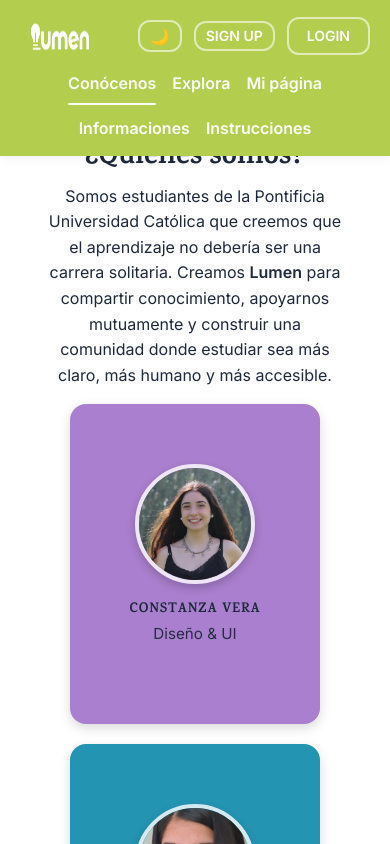
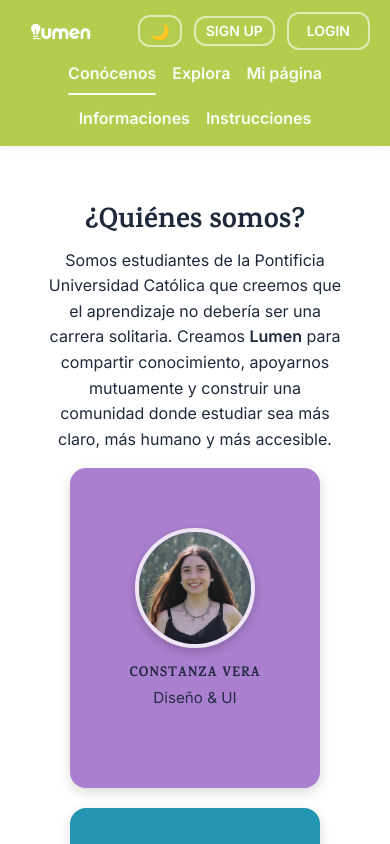
Before and after one commit to IIC2513/CDJ_frontend_25-2, a React (Vite) app: page /about in a window 390 px wide. Built offline with nearby package versions, Linux system fonts and the light colour scheme.

Commit message:
fix:resposivev2

```diff
--- a/src/App.css
+++ b/src/App.css
@@ -1,8 +1,25 @@
+/* ===== Base global + Navbar fija ===== */
 html {
-  /* la altura de la navbar será configurada según el breakpoint en Navbar.jsx */
+  /* Altura por defecto de la navbar (desktop) */
   --navbar-h: 80px;
 }
 
+/* Ajustar la altura de la navbar según los breakpoints definidos en Navbar.jsx */
+@media (max-width: 920px) {
+  html { --navbar-h: 116px; }
+}
+
+@media (max-width: 720px) {
+  html { --navbar-h: 144px; }
+  #root { padding: 1.5rem; }
+  h1 { font-size: 1.8rem; }
+}
+
+@media (max-width: 380px) {
+  html { --navbar-h: 156px; }
+}
+
+/* Aplicar espacio superior al body según la altura de la navbar */
 body {
   padding-top: var(--navbar-h);
   margin: 0;
@@ -14,6 +31,7 @@
   text-rendering: optimizeLegibility;
 }
 
+/* Contenedor principal (centrado y con ancho máximo) */
 #root {
   max-width: 1280px;
   margin: 0 auto;
@@ -22,12 +40,14 @@
   box-sizing: border-box;
 }
 
+/* Contenedor reutilizable */
 .container {
   max-width: 1200px;
   margin: 0 auto;
   padding: clamp(1rem, 3vw, 2rem);
 }
 
+/* Tipografía de títulos */
 h1, h2, h3 {
   font-family: "Karma", serif;
   line-height: 1.2;
@@ -35,6 +55,7 @@
   color: var(--gray-900);
 }
 
+/* Párrafos generales */
 p {
   max-width: 70ch;
   margin: 0 auto 1.2em;
@@ -43,6 +64,7 @@
   color: var(--gray-700);
 }
 
+/* Enlaces base */
 a {
   color: var(--brand-teal);
   text-decoration: none;
@@ -54,6 +76,7 @@
   color: var(--brand-purple);
 }
 
+/* Superficie genérica (tarjetas, modales, etc.) */
 .app-surface {
   padding: 2em;
   background: var(--card);
--- a/src/App.jsx
+++ b/src/App.jsx
@@ -6,6 +6,8 @@
 } from "react-router-dom";
 import { AuthProvider } from "./context/AuthContext";
 import { ThemeProvider } from "./context/ThemeContext";
+import ScrollToTop from "./components/ScrollToTop";
+
 import Navbar from "./components/Navbar/Navbar";
 import Landing from "./pages/Landing/Landing";
 import AboutUs from "./pages/AboutUs/AboutUs";
@@ -22,6 +24,7 @@
     <ThemeProvider>
       <AuthProvider>
         <Router>
+          <ScrollToTop />
           <Navbar />
           <Routes>
             <Route path="/" element={<Landing />} />
--- a/src/components/Navbar/Navbar.css
+++ b/src/components/Navbar/Navbar.css
@@ -9,6 +9,8 @@
   box-shadow: 0 2px 10px rgba(0, 0, 0, 0.06);
   font-family: Inter, system-ui, -apple-system, Segoe UI, Roboto, "Helvetica Neue", Arial;
   color: var(--navbar-text);
+
+  --logo-h: 48px; /* desktop */
 }
 
 .navbar-inner {
@@ -36,10 +38,12 @@
   outline: none;
 }
 
+/* Logo proporcional + responsivo (solo esto cambia) */
 .nav-logo {
-  height: 48px;
-  width: auto;
   display: block;
+  height: auto;                /* mantiene ratio intrínseco */
+  width: auto;                 /* mantiene ratio intrínseco */
+  max-height: var(--logo-h);   /* escala por breakpoint */
   clip-path: inset(0 1px 0 0);
 }
 
@@ -110,7 +114,7 @@
   background: rgba(255, 255, 255, 0.12);
 }
 
-/* Responsive: se mantienen las reglas originales de las medias queries, pero heredando colores de tokens */
+/* Responsive:  */
 @media (max-width: 920px) {
   .navbar-inner {
     display: grid;
@@ -135,6 +139,7 @@
   }
 }
 
+/* Móvil: */
 @media (max-width: 720px) {
   .nav-links {
     flex-wrap: wrap;
@@ -142,3 +147,12 @@
     gap: 14px 16px;
   }
 }
+
+
+@media (max-width: 560px) {
+  .navbar { --logo-h: 42px; }
+}
+
+@media (max-width: 380px) {
+  .navbar { --logo-h: 38px; }
+}
--- a/src/components/Navbar/Navbar.jsx
+++ b/src/components/Navbar/Navbar.jsx
@@ -1,86 +1,63 @@
 import React from "react";
 import { Link, NavLink, useNavigate } from "react-router-dom";
 import { useAuth } from "../../context/AuthContext";
-import { useTheme } from "../../context/ThemeContext"; // ⬅️ nuevo
+import { useTheme } from "../../context/ThemeContext";
 import logo from "../../../assets/cdj3.png";
 import "./Navbar.css";
 
 const Navbar = () => {
   const navigate = useNavigate();
   const { user, logout } = useAuth();
-  const { theme, toggleTheme } = useTheme(); // ⬅️ nuevo
+  const { theme, toggleTheme } = useTheme();
 
   const handleLogin = () => navigate("/login");
   const handleSignUp = () => navigate("/signup");
-  const handleLogout = () => {
-    logout();
-    navigate("/");
-  };
+  const handleLogout = () => { logout(); navigate("/"); };
 
   const cls = (isActive) => "nav-link" + (isActive ? " active" : "");
 
   return (
-    <nav className="navbar">
+    <nav className="navbar" role="navigation" aria-label="Lumen">
       <div className="navbar-inner">
-        {/* IZQUIERDA: logo */}
+        {/* IZQUIERDA: marca */}
         <div className="nav-left">
-          <Link to="/" className="nav-brand">
+          <Link to="/" className="nav-brand" aria-label="Ir al inicio">
             <img src={logo} alt="Lumen" className="nav-logo" />
           </Link>
         </div>
 
-        {/* CENTRO: enlaces públicos */}
+        {/* CENTRO: enlaces */}
         <div className="nav-links">
-          <NavLink to="/about" className={({ isActive }) => cls(isActive)}>
-            Conócenos
-          </NavLink>
-          <NavLink to="/explora" className={({ isActive }) => cls(isActive)}>
-            Explora
-          </NavLink>
-          <NavLink to="/mipagina" className={({ isActive }) => cls(isActive)}>
-            Mi página
-          </NavLink>
-          <NavLink to="/informaciones" className={({ isActive }) => cls(isActive)}>
-            Informaciones
-          </NavLink>
-          <NavLink to="/instructions" className={({ isActive }) => cls(isActive)}>
-            Instrucciones
-          </NavLink>
-          {/* Enlaces visibles sólo si hay sesión */}
+          <NavLink to="/about" className={({ isActive }) => cls(isActive)}>Conócenos</NavLink>
+          <NavLink to="/explora" className={({ isActive }) => cls(isActive)}>Explora</NavLink>
+          <NavLink to="/mipagina" className={({ isActive }) => cls(isActive)}>Mi página</NavLink>
+          <NavLink to="/informaciones" className={({ isActive }) => cls(isActive)}>Informaciones</NavLink>
+          <NavLink to="/instructions" className={({ isActive }) => cls(isActive)}>Instrucciones</NavLink>
+
+          {/* Enlaces con sesión */}
           {user && (
             <>
-              <NavLink to="/files" className={({ isActive }) => cls(isActive)}>
-                Mis archivos
-              </NavLink>
-              <NavLink to="/stats" className={({ isActive }) => cls(isActive)}>
-                Mis estadísticas
-              </NavLink>
+              <NavLink to="/files" className={({ isActive }) => cls(isActive)}>Mis archivos</NavLink>
+              <NavLink to="/stats" className={({ isActive }) => cls(isActive)}>Mis estadísticas</NavLink>
             </>
           )}
         </div>
 
         {/* DERECHA: acciones */}
         <div className="nav-right">
-          {/* ⬇️ Botón de cambio de tema */}
           <button
             className="icon-theme"
             onClick={toggleTheme}
-            aria-label={
-              theme === "dark" ? "Cambiar a modo claro" : "Cambiar a modo oscuro"
-            }
+            aria-label={theme === "dark" ? "Cambiar a modo claro" : "Cambiar a modo oscuro"}
             title={theme === "dark" ? "Modo claro" : "Modo oscuro"}
           >
-            {/* si estamos en claro, muestra luna para pasar a oscuro; si estamos en oscuro, muestra sol para pasar a claro */}
             {theme === "dark" ? "☀️" : "🌙"}
           </button>
+
           {!user ? (
             <>
-              <button className="link-signup" onClick={handleSignUp}>
-                SIGN UP
-              </button>
-              <button className="outline-login" onClick={handleLogin}>
-                LOGIN
-              </button>
+              <button className="link-signup" onClick={handleSignUp}>SIGN UP</button>
+              <button className="outline-login" onClick={handleLogin}>LOGIN</button>
             </>
           ) : (
             <>
@@ -92,9 +69,7 @@
               >
                 ⚙️
               </button>
-              <button className="outline-login" onClick={handleLogout}>
-                SIGN OUT
-              </button>
+              <button className="outline-login" onClick={handleLogout}>SIGN OUT</button>
             </>
           )}
         </div>
--- /dev/null
+++ b/src/components/ScrollToTop.jsx
@@ -0,0 +1,42 @@
+import { useLayoutEffect } from "react";
+import { useLocation } from "react-router-dom";
+
+export default function ScrollToTop() {
+  const { pathname } = useLocation();
+
+  useLayoutEffect(() => {
+    if ("scrollRestoration" in window.history) {
+      const prev = window.history.scrollRestoration;
+      window.history.scrollRestoration = "manual";
+      return () => {
+        window.history.scrollRestoration = prev || "auto";
+      };
+    }
+  }, []);
+
+  useLayoutEffect(() => {
+
+    const opts = { top: 0, left: 0, behavior: "auto" };
+
+
+    try { window.scrollTo(opts); } catch {}
+
+
+    try { document.documentElement?.scrollTo(opts); } catch {}
+
+
+    try { document.body?.scrollTo?.(opts); } catch {}
+    try { document.body && (document.body.scrollTop = 0); } catch {}
+
+
+    try {
+      const root = document.getElementById("root");
+      if (root) {
+        root.scrollTop = 0;
+        root.scrollLeft = 0;
+      }
+    } catch {}
+  }, [pathname]);
+
+  return null;
+}
--- a/src/context/ThemeContext.jsx
+++ b/src/context/ThemeContext.jsx
@@ -12,19 +12,16 @@
 const ThemeContext = createContext();
 
 export const ThemeProvider = ({ children }) => {
-  // Cargar tema desde localStorage o preferencia del sistema
+  // Cargar tema desde localStorage; si no existe, usar "light" por defecto
   const [theme, setTheme] = useState(() => {
     const stored = localStorage.getItem("lumen_theme");
     if (stored) {
       return stored;
     }
-    const prefersDark = window.matchMedia(
-      "(prefers-color-scheme: dark)"
-    ).matches;
-    return prefersDark ? "dark" : "light";
+    return "light";
   });
 
-  // Al cambiar el tema: actualizar clase y persistencia
+  // Al cambiar el tema: actualizar clase en <html> y persistir en localStorage
   useEffect(() => {
     const root = document.documentElement;
     if (theme === "dark") {
@@ -35,7 +32,7 @@
     localStorage.setItem("lumen_theme", theme);
   }, [theme]);
 
-  // Función para alternar
+  // Función para alternar entre claro y oscuro
   const toggleTheme = () => {
     setTheme((prev) => (prev === "dark" ? "light" : "dark"));
   };
```
Also changed, not shown: assets/cdj3.png.
